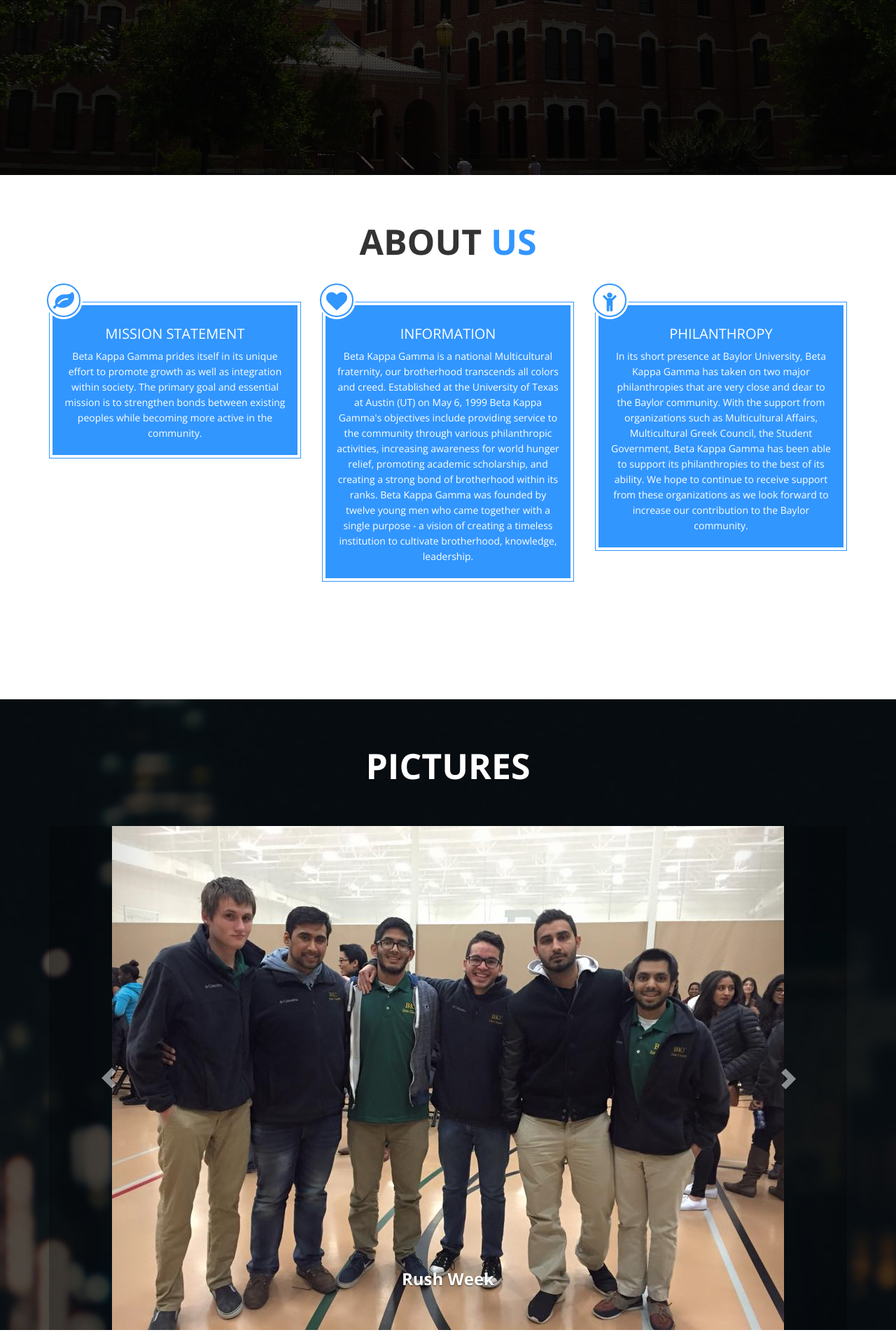
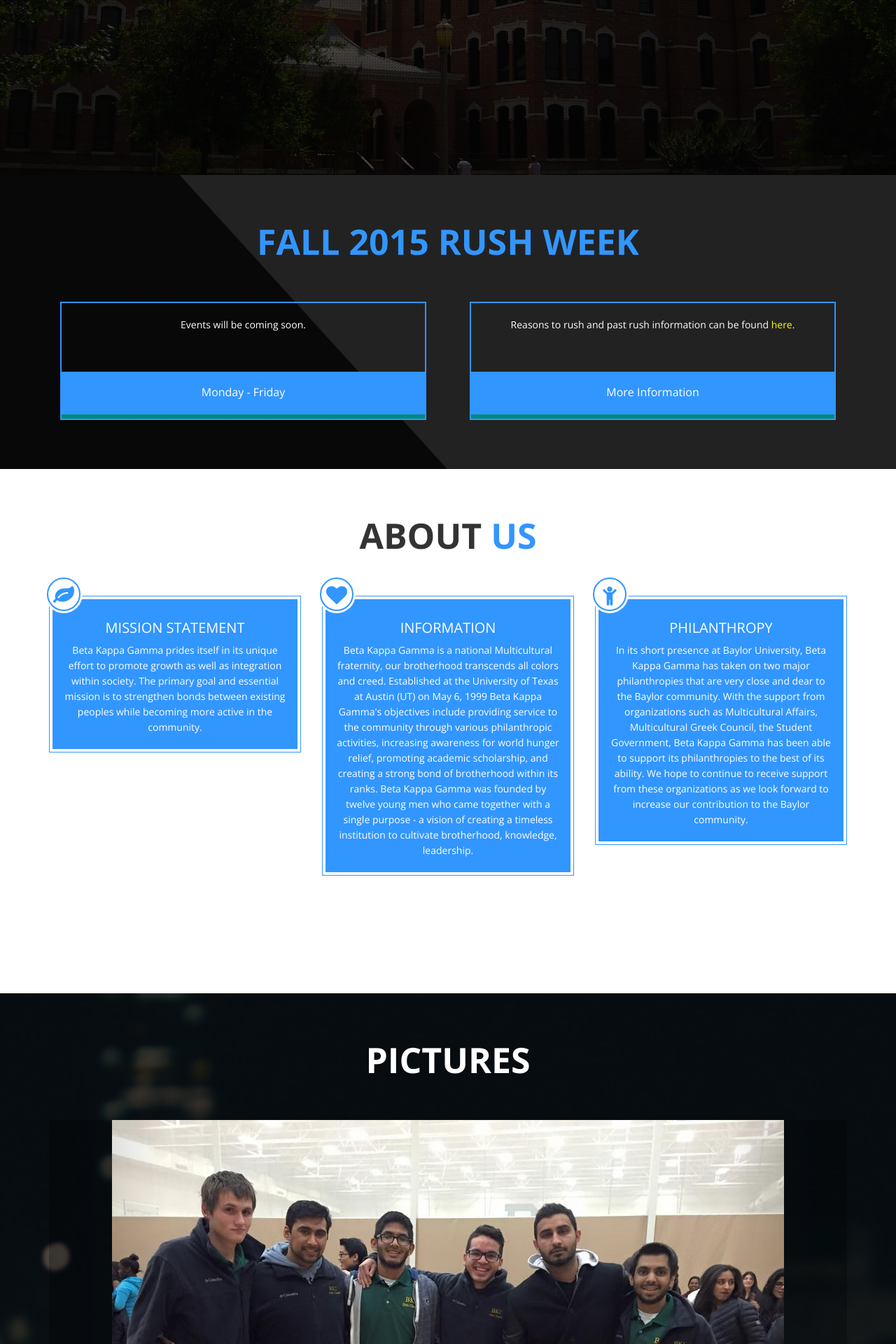
Before and after one commit to BKGBaylor/bkgbaylor.github.io, a PHP site: page / in a window 1280 px wide. Shown: the part 407-2327 px from the top of the page at 70% size. Run offline with PHP 8.4, Linux system fonts and the light colour scheme.

Commit message:
Added "Next" Section

```diff
--- a/assets/css/style.css
+++ b/assets/css/style.css
@@ -1,7 +1,7 @@
 @import url(http://fonts.googleapis.com/css?family=Open+Sans:400,700,400italic);
 body{background:#fff;font-family:'Open Sans',sans-serif;font-weight:300;font-size:14px;line-height:22px;-webkit-box-sizing:border-box;-moz-box-sizing:border-box;box-sizing:border-box;overflow-x:hidden}
 h1,h2,h3,h4,h5,h6{font-family:'Open Sans',sans-serif;font-weight:700}
-a{color:#F74134;text-decoration:none}
+a{color:#FFFF00;text-decoration:none}
 a{-webkit-transition:all .3s ease;-moz-transition:all .3s ease;-ms-transition:all .3s ease;-o-transition:all .3s ease;transition:all .3s ease}
 a:hover{color:#fff}
 a:focus{outline:0}
@@ -46,7 +46,17 @@
 #about .icon-wrapper i{background:#fff;color:#3296FF;border:2px solid #3296FF;border-radius:50%;font-size:30px;height:48px;line-height:48px;text-align:center;width:48px;-webkit-transition:all .5s ease;-moz-transition:all .5s ease;transition:all .5s ease}
 #about .service-box:hover i{background:#3296FF;color:#fff}
 
-#next{background:#333;background-size:cover;text-align:center}
+#next{background:url(../img/background/bg-2.jpg) center center no-repeat;background-size:cover}
+#next .next{margin-left:16px;margin-right:16px;border:2px solid #3296FF}
+#next .next-text{padding:20px;padding-bottom:46px}
+#next .next-text i{font-size:34px;color:#3296FF}
+#next .next-text p{color:#fff;font-size:14px;font-weight:400;text-align:center;padding:0 22px}
+#next .next-info{width:100%;background-color:#3296FF;border-bottom:6px solid #008A7D;height:67px;position:relative}
+#next .next-info img{position:absolute;top:-35px;left:70px;width:68px;height:68px;border-radius:100%;border:4px solid #3296FF}
+#next .next-info p{font-size:16px;font-weight:300;color:#FFF;padding:18px 0;text-align:center}
+#next .owl-theme .owl-controls .owl-page span{width:50px;height:10px;background:#3296FF;margin:20px 8px}
+
+/*#next{background:#333;background-size:cover;text-align:center}
 #next .main-text{margin:20px 0}
 #next .main-text h1{font-weight:500;font-size:50px;color:#3296FF}
 #next .main-text h1 span{color:#fff}
@@ -56,7 +66,7 @@
 #next .content{color:#fff;text-align:center;background:#3296FF;border:4px solid #fff;padding:10px 14px}
 #next .content h2{font-size:20px;font-weight:300;text-transform:uppercase}
 #next .content p{line-height:22px;font-weight:300}
-#next .content .btn{font-size:20px;padding:12px 30px;margin-top:30px}
+#next .content .btn{font-size:20px;padding:12px 30px;margin-top:30px}*/
 
 #rush{background:url(../img/background/bg-2.jpg) center center no-repeat;color:#fff;background-size:cover;overflow:hidden}
 #rush .section-title span{color:#fff}#why-chose .showcase-box img{position:relative;top:86px}
@@ -132,7 +142,7 @@
 #pricing .pricing-list ul li:last-child{border-bottom:1px dotted #676767}
 #pricing .table:hover .pricing-list{color:#585858}
 #pricing .btn{position:absolute;left:28%;bottom:3%;color:#fff}
-#pricing .table:hover .btn-common{background:#585858;borde:1px solid #585858}
+#pricing .table:hover .btn-common{background:#585858;border:1px solid #585858}
 #blog{margin:0;padding:0;width:100%;background:#e3e3e3}
 #blog .carousel-control{background-image:none;height:50px;top:45%;width:50px}
 #blog .carousel-control i{height:50px;padding:15px;width:50px;background-color:#008A7D}
--- a/index.html
+++ b/index.html
@@ -153,6 +153,64 @@
 			</div>
 		</section>
 		<!-- End Next Section -->
+
+		<!-- Start Next Section -->
+		<section id="next">
+			<div class="container">
+				<div class="row">
+					<h2 class="section-title wow fadeIn" data-wow-delay=".2s">Fall 2015 Rush Week</h2>
+						<div class="col-xs-12 col-sm-6 col-md-6 wow fadeInUp">
+							<div class="next">
+								<div class="next-text">
+									<p>Events will be coming soon.</p>
+								</div>
+								<div class="next-info">
+									<p><span>Monday - Friday</span></p>
+								</div>
+							</div>
+						</div>
+						<div class="col-xs-12 col-sm-6 col-md-6 wow fadeInUp">
+							<div class="next">
+								<div class="next-text">
+									<p>Reasons to rush and past rush information can be found <a href="#rush">here</a>.</p>
+								</div>
+								<div class="next-info">
+									<p><span>More Information</span></p>
+								</div>
+							</div>
+						</div>
+					</div>
+				</div>
+			</div>
+		</section>
+		<!-- End Next Section -->
+
+		<!-- Start Testimonial Section
+		<section id="testimonial">
+			<div class="container">
+				<div class="row">
+					<h2 class="section-title wow fadeIn" data-wow-delay=".2s">Testimonials</h2>
+					<div id="testimonial-slider" class="owl-carousel">
+						<div class="item wow fadeInDown" data-wow-delay="0.3s">
+							<div class="testimonial">
+								<div class="testimonial-text">
+									<i class="fa fa-quote-left"></i>
+									<p>I Hired Anirudh Babbar to do my new website, the design was done very fast i was kept up to date regularly and I have had the website re designed and its working perfectly, I would recommend him to anyone.? TOP BLOKE!!! </p>
+									<i class="fa fa-quote-right pull-right"></i>
+								</div>
+								<div class="testimonial-info">
+									<img src="assets/img/testimonial-carousel/img-1.jpg" alt="">
+									<p><span class="name">Sara Mandis | </span>
+									<span class="company">CEO - Media Wiki</span></p>
+								</div>
+							</div>
+						</div>
+
+					</div>
+				</div>
+			</div>
+		</section>
+		End Testimonial Section -->
 
 		<!-- Start About Section -->
 		<section id="about">
@@ -525,7 +583,7 @@
 								</span>
 								<div class="content">
 									<h4>Contact</h4>
-									<p>You can find more information <a href="rush.html" target="_blank">on this page</a>. If you are interested in joining Beta Kappa Gamma here at Baylor University, please contact <a href="mailto:alyhemani@gmail.com">Aly Hemani</a> or <a href="mailto:Michael_Saldana@baylor.edu">Michael Saldana</a>.</p>
+									<p>You can find more information <a href="rush.html" target="_blank">on this page</a>. If you are interested in joining Beta Kappa Gamma here at Baylor University, please contact <a href="mailto:alyhemani@gmail.com">Aly Hemani</a> or <a href="mailto:Joseph_Villanueva@baylor.edu">Joseph Villanueva</a>.</p>
 								</div>
 							</div>
 						</div>
```
